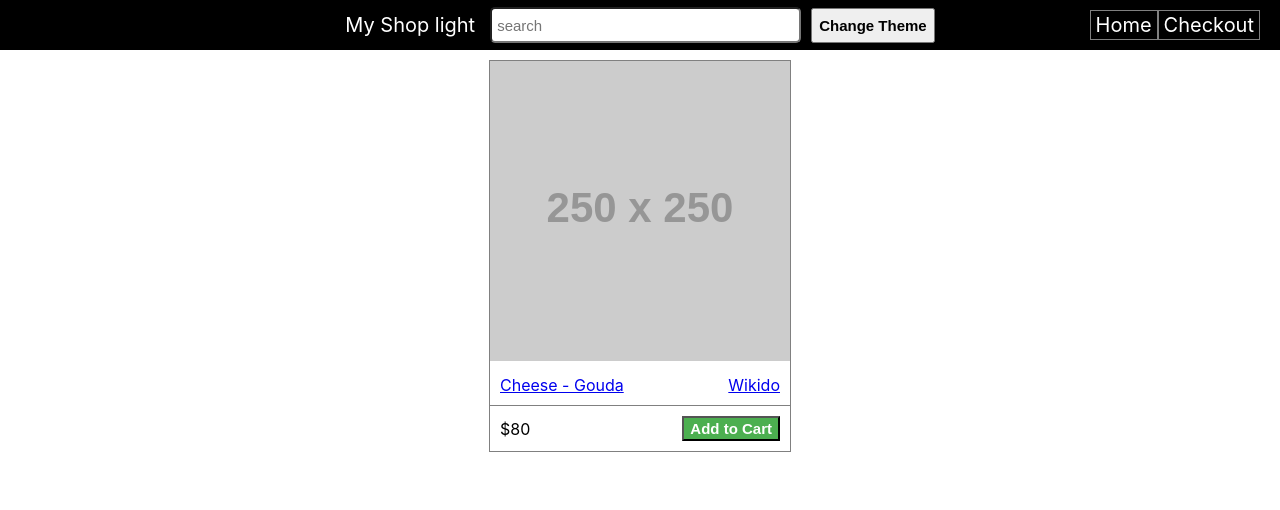
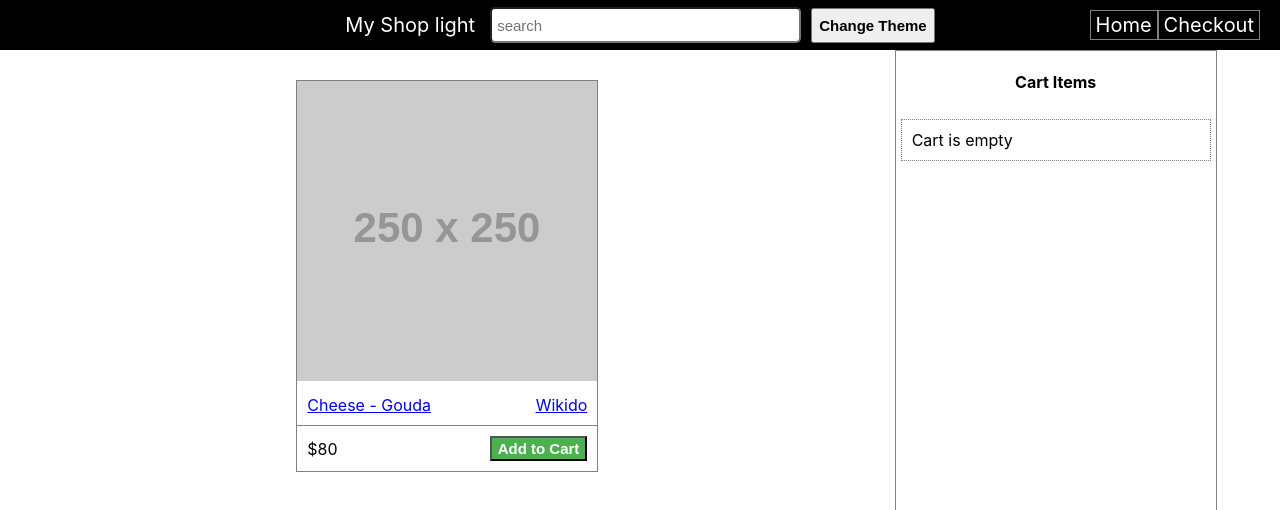
Before and after one commit to saddamhr/my-shop, a React (Create React App) app: page /product/1 in a window 1280 px wide. Shown: the top 510 px of the page. Built offline with nearby package versions, Linux system fonts and the light colour scheme.

Commit message:
refactoring cart

```diff
--- a/src/App.css
+++ b/src/App.css
@@ -93,6 +93,14 @@
   cursor: pointer;
 }
 
+.product-details {
+  flex: 0 0 60%;
+  display: flex;
+  justify-content: center;
+  align-items: flex-start;
+  flex-direction: row;
+}
+
 .cart {
   display: flex;
   flex: 0 0 25%;
@@ -136,3 +144,22 @@
 .cart-item .info button {
   width: 100px;
 }
+
+.checkout {
+  flex: 0 0 60%;
+  display: flex;
+  flex-direction: column;
+  justify-content: flex-start;
+  align-items: center;
+  margin-top: 20px;
+}
+
+.checkout input {
+  height: 25px;
+  font-size: 20px;
+  padding: 10px;
+}
+
+.checkout button {
+  font-size: 18px;
+}
--- a/src/App.js
+++ b/src/App.js
@@ -5,6 +5,7 @@ import ProductDetails from './components/ProductList/ProductDetails';
 import ThemeContext from './ThemeContext';
 import Checkout from './components/Checkout/Checkout';
 import Home from './components/Home/Home'
+import Cart from './components/Cart/Cart'
 import { StateProvider } from './store'
 
 import './App.css';
@@ -27,6 +28,7 @@ function App() {
               <Route path='/product/:productId' component={ProductDetails} />
               <Route path='/' component={Home} />
             </Switch>
+            <Cart />
           </Router>
         </div>
       </ThemeContext.Provider>
--- a/src/components/Cart/Cart.js
+++ b/src/components/Cart/Cart.js
@@ -1,6 +1,7 @@
 import React, { useState, useContext } from "react";
 import './Cart.css'
 import ThemeContext from '../../ThemeContext';
+import useCart from '../../hooks/useCart'
 
 const CartItem = ({ id, title, price, quantity, removeCartItem }) => {
     return (
@@ -14,7 +15,8 @@ const CartItem = ({ id, title, price, quantity, removeCartItem }) => {
     );
 };
 
-const Cart = ({ cartItems, removeCartItem, clearCart }) => {
+const Cart = () => {
+    const { cartItems, total, removeCartItem, clearCart } = useCart();
     const [checkoutOpen, setCheckoutOpen] = useState(false);
     const [address, setAddress] = useState("");
     const { dark } = useContext(ThemeContext);
@@ -27,7 +29,6 @@ const Cart = ({ cartItems, removeCartItem, clearCart }) => {
         setAddress(e.target.value);
     }
 
-    const total = cartItems.reduce((sum, curr) => (sum + curr.price * curr.quantity), 0);
     return (
         <div className={`cart ${dark ? 'dark' : 'light'}`}>
             <h4>Cart Items</h4>
@@ -49,7 +50,7 @@ const Cart = ({ cartItems, removeCartItem, clearCart }) => {
                         <div className="cart-item">
                             <div className="info">
                                 <button style={{ color: 'white', backgroundColor: 'red' }} onClick={clearCart}>Cancel</button>
-                <button style={{ color: 'white', backgroundColor: 'green' }} onClick={toggleCheckout}>{checkoutOpen ? "Hide" : "Checkout"}</button>
+                                <button style={{ color: 'white', backgroundColor: 'green' }} onClick={toggleCheckout}>{checkoutOpen ? "Hide" : "Checkout"}</button>
                             </div>
                         </div>
                     </>
--- a/src/components/Checkout/Checkout.js
+++ b/src/components/Checkout/Checkout.js
@@ -1,12 +1,30 @@
-import React from 'react';
+import React, { useState } from 'react';
 import useCart from '../../hooks/useCart'
 import data from '../../data'
 
 const Checkout = () => {
-    const { total } = useCart(data);
+    const [address, setAddress] = useState("");
+    const { total, clearCart } = useCart(data);
+
+    const handleChange = (e) => {
+        setAddress(e.target.value);
+    };
+
     return (
         <div className="checkout">
-            Checkout total: {total}
+            <h3>Checkout total: {total}</h3>
+            <div>
+                {total > 0 ? (<div className="cart-item">
+                    <div className="info">
+                        <span><input placeholder="Address" onChange={handleChange} /></span>
+                        <button style={{ color: 'white', backgroundColor: !address ? 'gray' : 'green' }}
+                            disable={`${!address}`}
+                            onClick={() => address && clearCart()}
+                        >
+                            Checkout</button>
+                    </div>
+                </div>) : ('Cart is Empty')}
+            </div>
         </div>
     );
 };
--- a/src/components/Home/Home.js
+++ b/src/components/Home/Home.js
@@ -1,29 +1,11 @@
-import React, { useEffect, useContext } from 'react';
+import React from 'react';
 import ProductList from '../../components/ProductList/ProductList';
-import Cart from '../../components/Cart/Cart';
-import useCart from '../../hooks/useCart';
-import data from '../../data'
-import { store } from '../../store';
 
 
 const Home = () => {
-    const { state: { keyword, products }, dispatch } = useContext(store);
-    const { cartItems, addCartItem, removeCartItem, clearCart } = useCart();
-
-    useEffect(() => {
-        const results = data.filter(product => product.title.includes(keyword) || product.brand.includes(keyword));
-        dispatch({ type: "SET_PRODUCTS", payload: results });
-    }, [dispatch, keyword]);
 
     return (
-        <>
-            <ProductList products={products} addCartItem={addCartItem} />
-            <Cart
-                cartItems={cartItems}
-                removeCartItem={removeCartItem}
-                clearCart={clearCart}
-            />
-        </>
+        <ProductList />
     );
 };
 
--- a/src/components/ProductList/ProductList.js
+++ b/src/components/ProductList/ProductList.js
@@ -1,11 +1,20 @@
-import React, { useContext } from 'react';
+import React, { useContext, useEffect } from 'react';
 import './ProductList.css';
 import ThemeContext from '../../ThemeContext';
 import ListProduct from './ListProduct'
+import useCart from '../../hooks/useCart'
+import { store } from '../../store'
+import data from '../../data'
 
+const ProductList = () => {
+    const { addCartItem } = useCart();
+    const { dark } = useContext(ThemeContext);
+    const { state: { keyword, products }, dispatch } = useContext(store);
 
-const ProductList = ({ products, addCartItem }) => {
-    const { dark } = useContext(ThemeContext);
+    useEffect(() => {
+        const results = data.filter(product => product.title.includes(keyword) || product.brand.includes(keyword));
+        dispatch({ type: "SET_PRODUCTS", payload: results });
+    }, [dispatch, keyword]);
 
     return (
         <div className={`product-list ${dark ? 'dark' : 'light'}`}>
```
